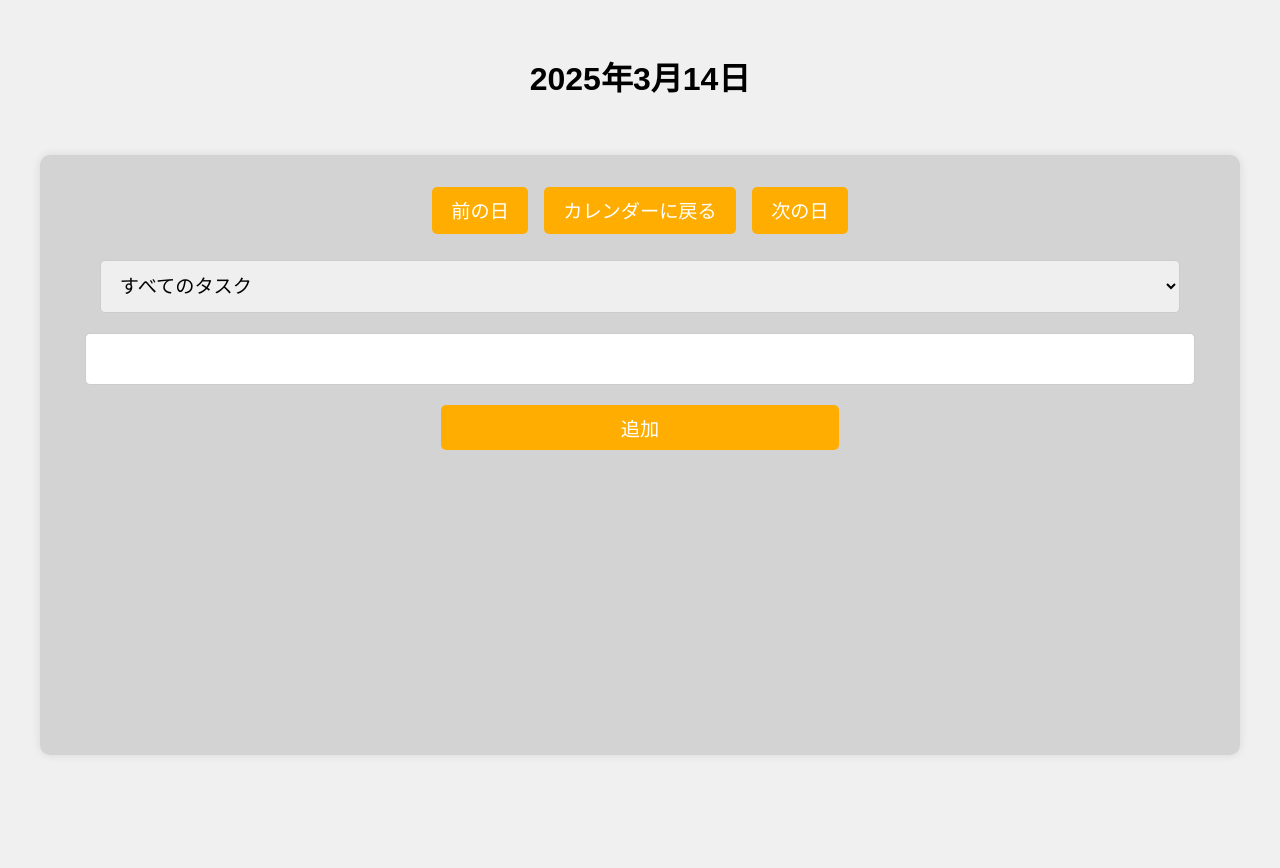
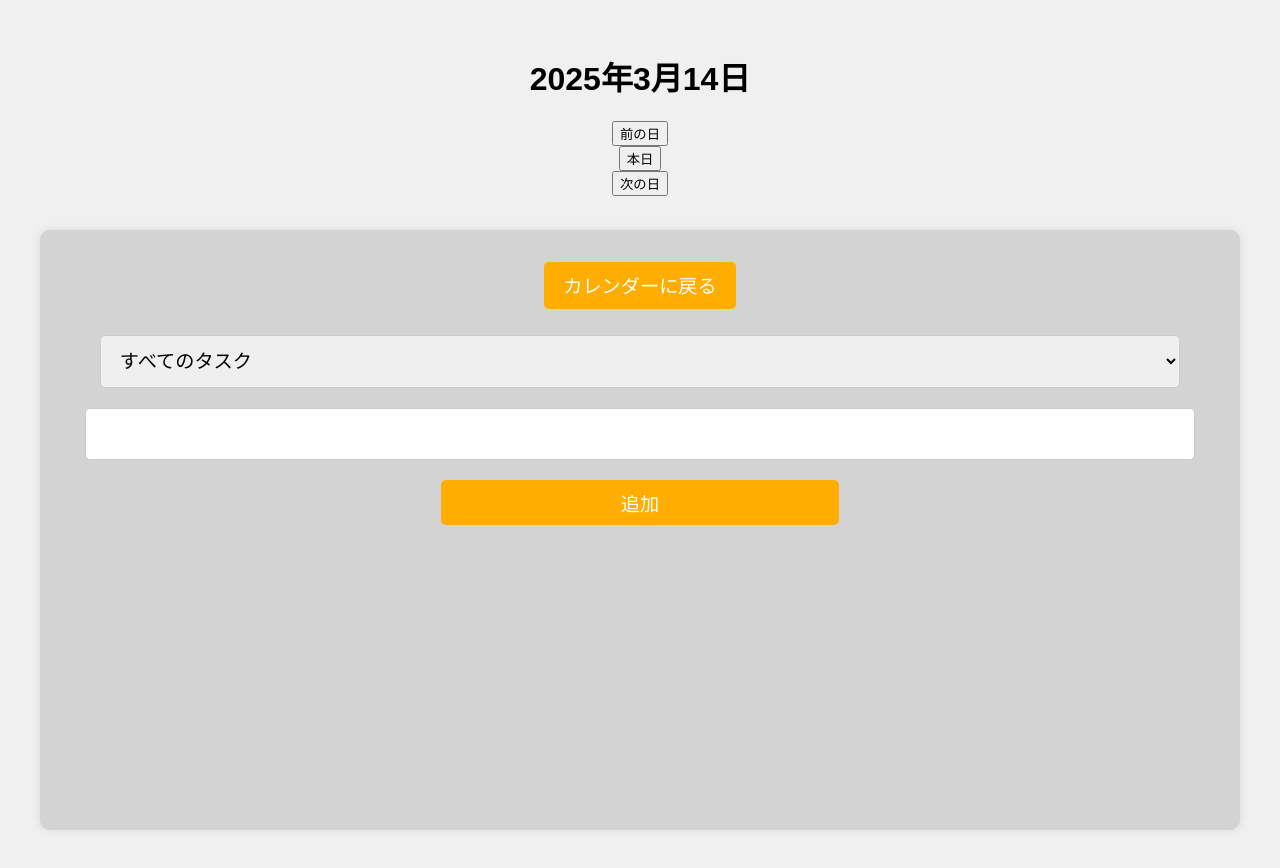
Before and after one commit to shoutarou123/proaka-front-tokka, a React (Vite) app: page /todos in a window 1280 px wide. Shown: the top 868 px of the page. Before the commit the page ends 803 px from the top, so only its background shows below. Built offline with nearby package versions, Linux system fonts and the light colour scheme; the HTML template or start-up script is replaced by a standard one.

Commit message:
前の日、次の日、本日ボタン実装

```diff
--- a/src/components/Day.tsx
+++ b/src/components/Day.tsx
@@ -1,12 +1,48 @@
+import { useState } from "react";
+
 export const Day = () => {
-  const today = new Date();
-  const year = today.getUTCFullYear();
-  const month = today.getUTCMonth() + 1;
-  const day = today.getUTCDate();
+  const [date, setDate] = useState(new Date());
+
+  const movePreviosDay = () => {
+    setDate((prevDate) => {
+      const newDate = new Date(prevDate);
+      newDate.setDate(prevDate.getDate() - 1);
+      return newDate;
+    });
+  };
+
+  const moveNextDay = () => {
+    setDate((nextDate) => {
+      const newDate = new Date(nextDate);
+      newDate.setDate(nextDate.getDate() + 1);
+      return newDate;
+    });
+  };
+
+  const moveToday = () => {
+    const now = new Date();
+    if (date.getTime() !== now.getTime()) {
+      setDate(now);
+    } else {
+      return
+    }
+  };
+
 
   return (
-    <h1>
-      {`${year}年${month}月${day}日`}
-    </h1>
+    <>
+      <h1>
+        {`${date.getUTCFullYear()}年${date.getUTCMonth() + 1}月${date.getUTCDate()}日`}
+      </h1>
+      <div>
+        <button onClick={movePreviosDay}>前の日</button>
+      </div>
+      <div>
+        <button onClick={moveToday}>本日</button>
+      </div>
+      <div>
+        <button onClick={moveNextDay}>次の日</button>
+      </div>
+    </>
   )
 }
--- a/src/components/todos/todo.tsx
+++ b/src/components/todos/todo.tsx
@@ -151,9 +151,9 @@ const Todos: React.FC = () => {
   return (
     <div className="todo-container">
       < div className="calendar-navigation">
-        <button className='previos-day'>前の日</button>
+        {/* <button className='previos-day' onClick={previosDay}>前の日</button> */}
         <BackCalendar />
-        <button className='next-day'>次の日</button>
+        {/* <button className='next-day'>次の日</button> */}
       </div>
       <select
         defaultValue="all"
```
